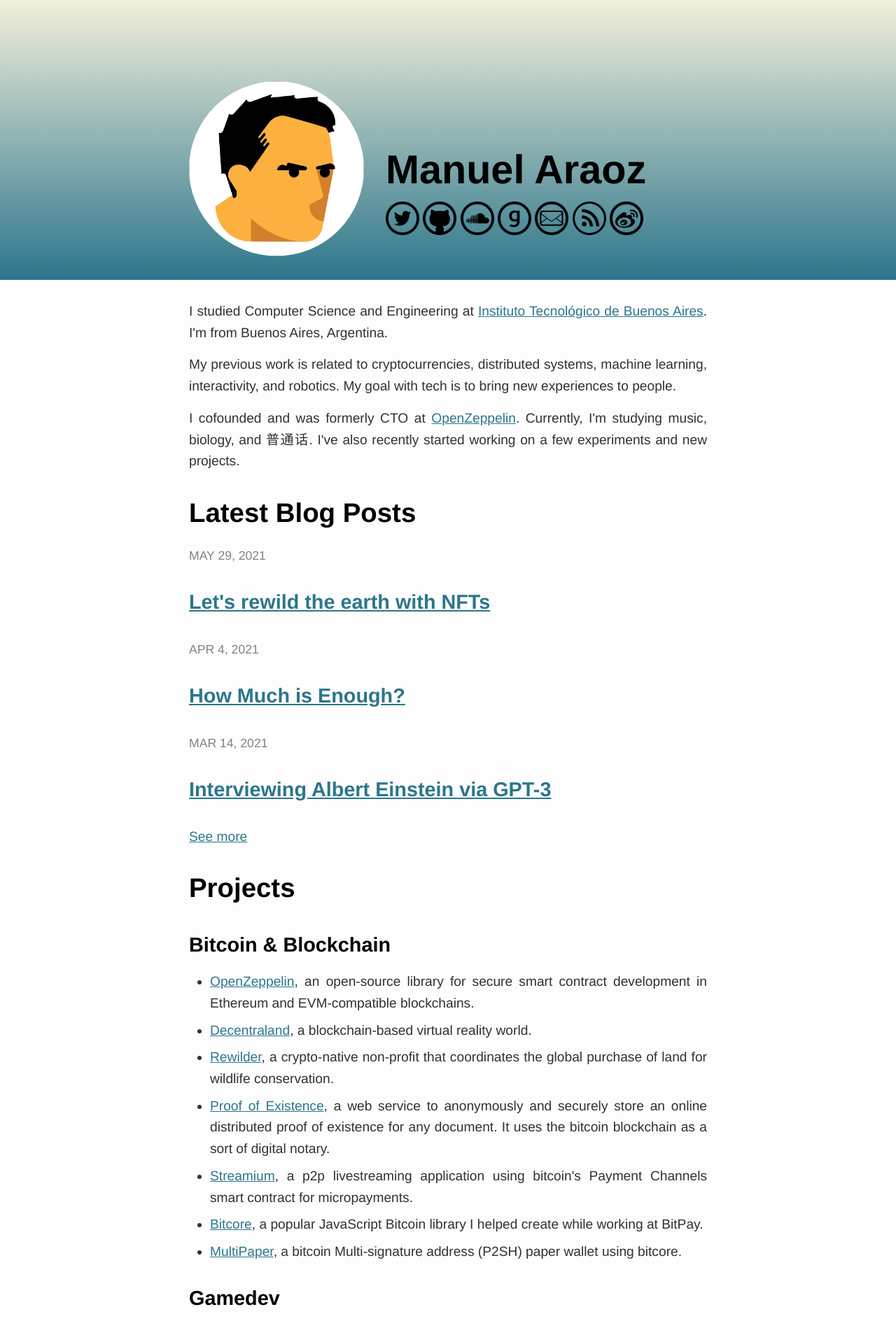
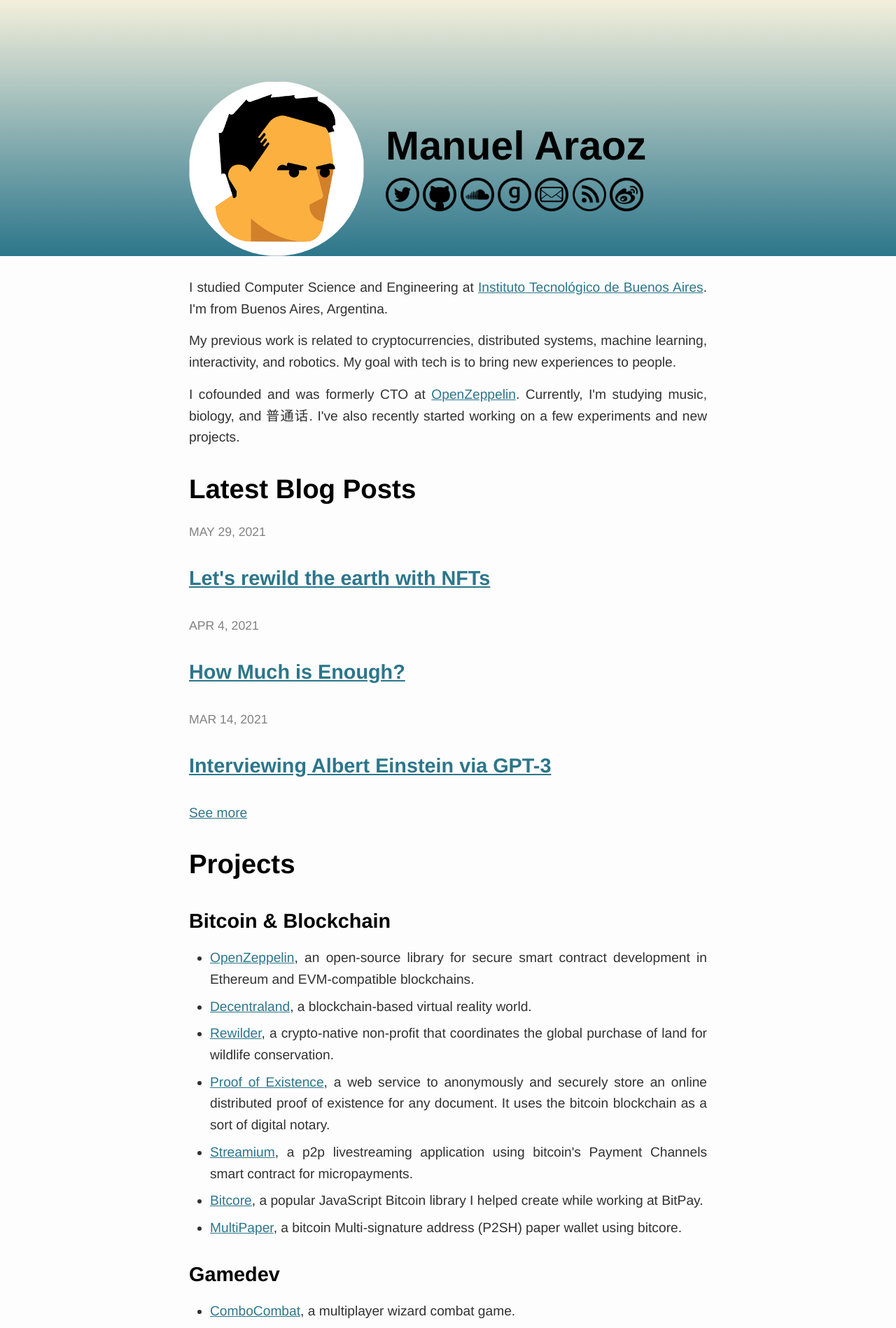
Before and after one commit to tobyornottobe/maraoz.github.io, a Jekyll site: the page built from index.html, in a window 1280 px wide. Shown: the top 1898 px of the page at 70% size. Built offline with Jekyll 4.4.1, drawn with Linux system fonts in a browser that asks for light colours.

Commit message:
Update style-c3346ebbba826bce0aa2b8efd1548750256c7877.css

```diff
--- a/css/style-c3346ebbba826bce0aa2b8efd1548750256c7877.css
+++ b/css/style-c3346ebbba826bce0aa2b8efd1548750256c7877.css
@@ -11,13 +11,11 @@
   background: -o-linear-gradient(top, rgba(243,239,220,1) 0%, rgba(44,118,139,1) 100%);
   background: -ms-linear-gradient(top, rgba(243,239,220,1) 0%, rgba(44,118,139,1) 100%);
   background: linear-gradient(to bottom, rgba(243,239,220,1) 0%, rgba(44,118,139,1) 100%);
-  /*background: url(../img/cover.png) no-repeat;*/
   -webkit-background-size: cover;
   -moz-background-size: cover;
   -o-background-size: cover;
   background-size: cover;
   width: 100%;
-  min-height: 400px;
 }
 
 .coverCard {
```
